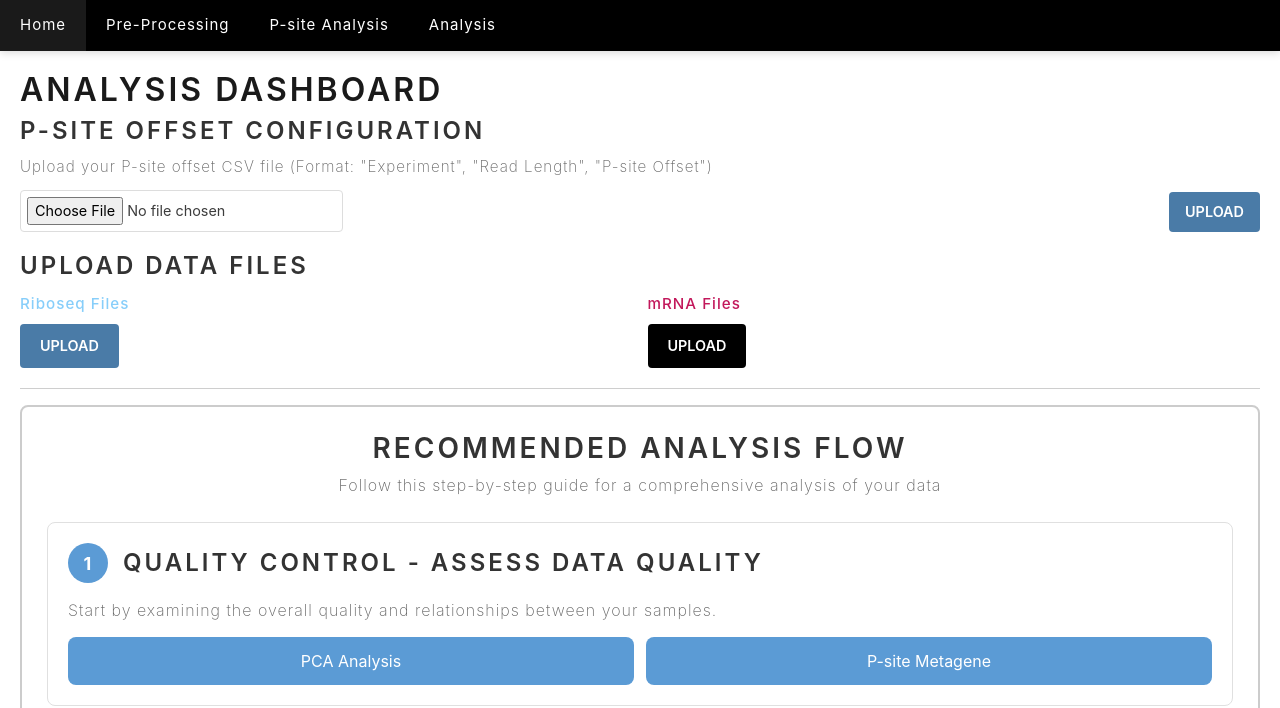
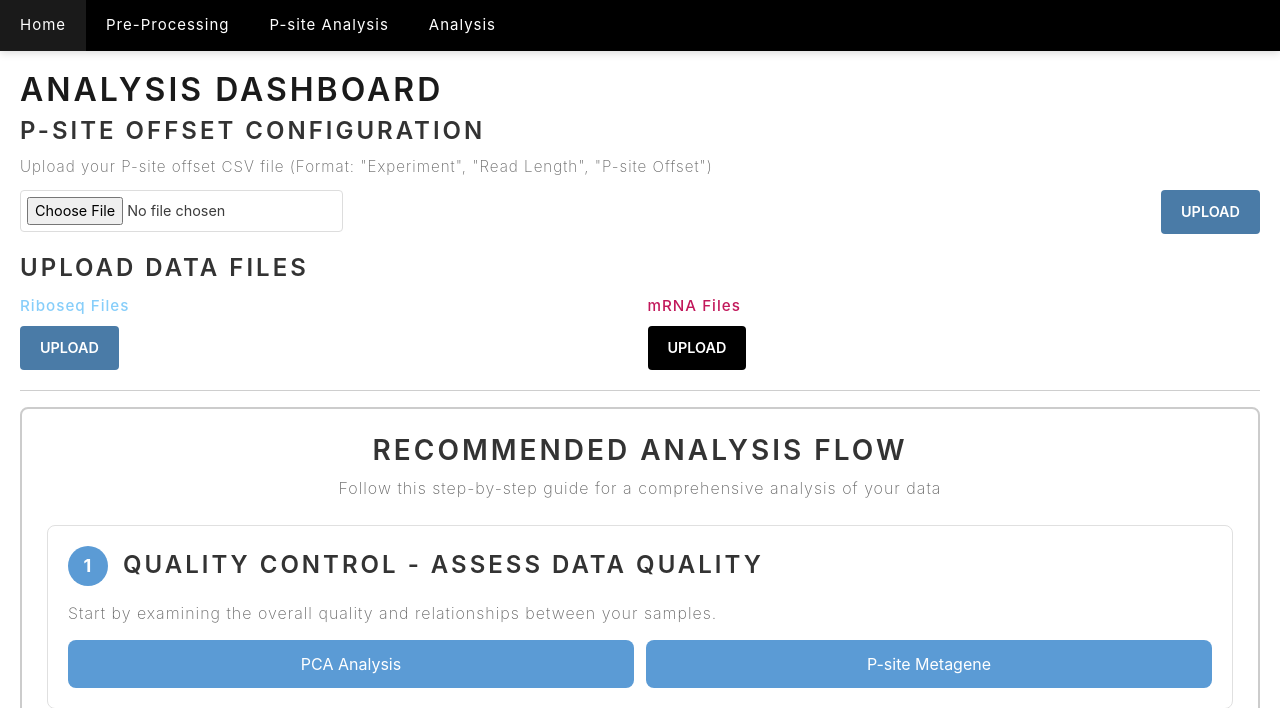
Before and after one commit to abrochette/ashaThesis, a Django app: template riboApp/templates/riboApp/uploadParquet.html in a window 1280 px wide. Shown: the top 708 px of the page. Run offline with Django 3.2, Linux system fonts and the light colour scheme; the template is opened without the code that fills it, so the values that code supplies are empty; some libraries are stand-ins or nearby versions.

Commit message:
Fix all three upload buttons - black color, proper alignment, remove bold

```diff
--- a/riboApp/templates/riboApp/uploadParquet.html
+++ b/riboApp/templates/riboApp/uploadParquet.html
@@ -18,13 +18,13 @@
         <p style="color: #666; margin-bottom: 12px; font-size: 0.95rem;">
             Upload your P-site offset CSV file (Format: "Experiment", "Read Length", "P-site Offset")
         </p>
-        <form method="post" enctype="multipart/form-data" class="form-group" style="display: flex; gap: 10px; align-items: flex-end;">
+        <form method="post" enctype="multipart/form-data" class="form-group" style="display: flex; gap: 10px; align-items: flex-start; margin: 0;">
             {% csrf_token %}
             <div style="flex: 1;">
                 <input type="file" name="offset_csv" id="offset_csv" accept=".csv"
                        style="padding: 6px; border: 1px solid #ddd; border-radius: 4px; font-size: 0.9rem;">
             </div>
-            <button type="submit" name="psite_offset_submit" class="btn btn-primary" style="padding: 8px 16px; border: none; border-radius: 4px; cursor: pointer; background-color: #81c784; color: white; font-size: 0.9rem; white-space: nowrap;">
+            <button type="submit" name="psite_offset_submit" class="btn btn-primary" style="padding: 10px 20px; border: none; border-radius: 4px; cursor: pointer; background-color: #000000; color: white; font-size: 0.9rem; white-space: nowrap; margin: 0;">
                 Upload
             </button>
         </form>
@@ -38,7 +38,7 @@
             <!-- Riboseq Upload -->
             <div>
                 <p style="color: #87CEFA; margin: 0 0 8px 0; font-size: 0.95rem; font-weight: 500;">Riboseq Files</p>
-                <form method="post" enctype="multipart/form-data" class="form-group" style="display: flex; gap: 8px; align-items: center; margin: 0;">
+                <form method="post" enctype="multipart/form-data" class="form-group" style="display: flex; gap: 8px; align-items: flex-start; margin: 0;">
                     {% csrf_token %}
                     {{ bulk_ribo_form|crispy }}
                     <button type="submit" name="bulk_ribo_submit" class="btn btn-primary" style="padding: 10px 20px; background-color: #000000; color: white; border: none; border-radius: 4px; cursor: pointer; font-size: 0.9rem; white-space: nowrap; flex-shrink: 0; height: fit-content; margin: 0;">
@@ -50,7 +50,7 @@
             <!-- mRNA Upload -->
             <div>
                 <p style="color: #c2185b; margin: 0 0 8px 0; font-size: 0.95rem; font-weight: 500;">mRNA Files</p>
-                <form method="post" enctype="multipart/form-data" class="form-group" style="display: flex; gap: 8px; align-items: center; margin: 0;">
+                <form method="post" enctype="multipart/form-data" class="form-group" style="display: flex; gap: 8px; align-items: flex-start; margin: 0;">
                     {% csrf_token %}
                     {{ bulk_mrna_form|crispy }}
                     <button type="submit" name="bulk_mrna_submit" class="btn" style="background-color: #000000; color: white; padding: 10px 20px; border: none; border-radius: 4px; cursor: pointer; font-size: 0.9rem; white-space: nowrap; flex-shrink: 0; height: fit-content; margin: 0;">
```
